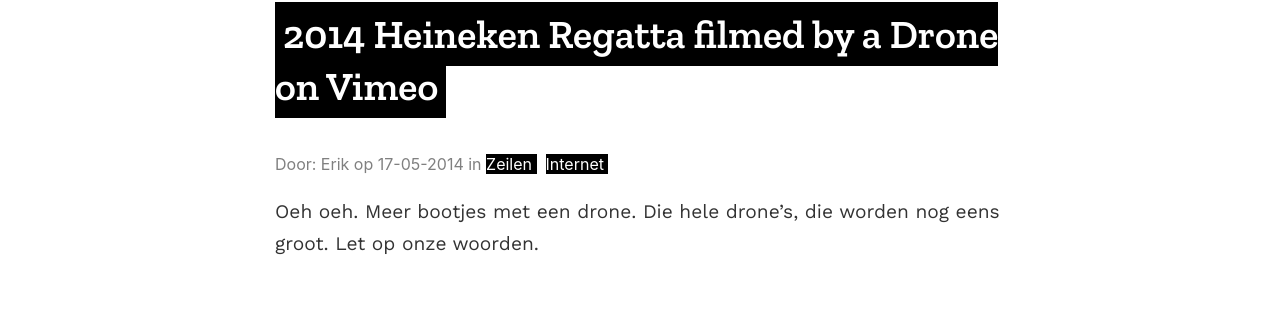
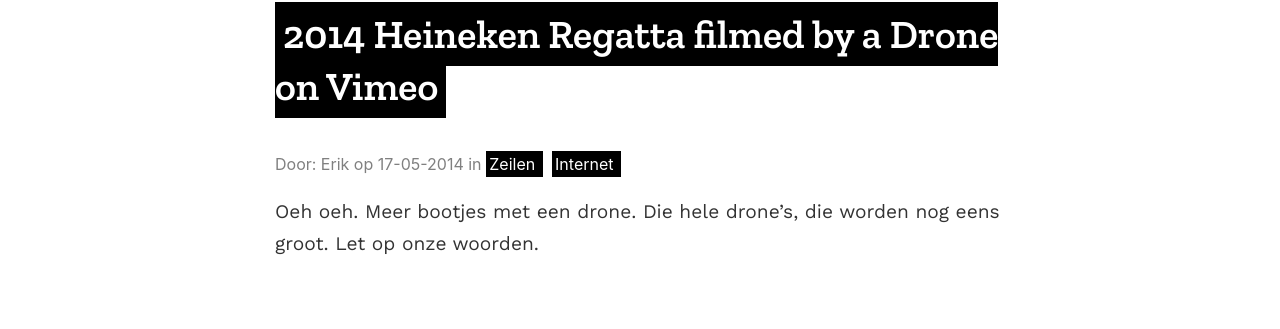
Before and after one commit to geensnor/geensnor.nl, a Jekyll site: the page built from _posts/2014-05-17-2014-heineken-regatta-filmed-by-a-drone-on-vimeo.md, in a window 1280 px wide. Shown: the part 368-697 px from the top of the page. Built offline with Jekyll 4.4.1, drawn with Linux system fonts in a browser that asks for light colours.

Commit message:
Update geensnor.css

```diff
--- a/assets/geensnor.css
+++ b/assets/geensnor.css
@@ -121,9 +121,13 @@
     text-decoration:none;
     color: white;
     background-color: black;
+    padding: 0.2rem;
+    color: #fff;
 }
 
 a.category:visited {
     background-color: black;
     color:white;
+    padding: 0.2rem;
+    color: #fff;
 }
```
Lines whose indentation alone changed are shown as unchanged.
